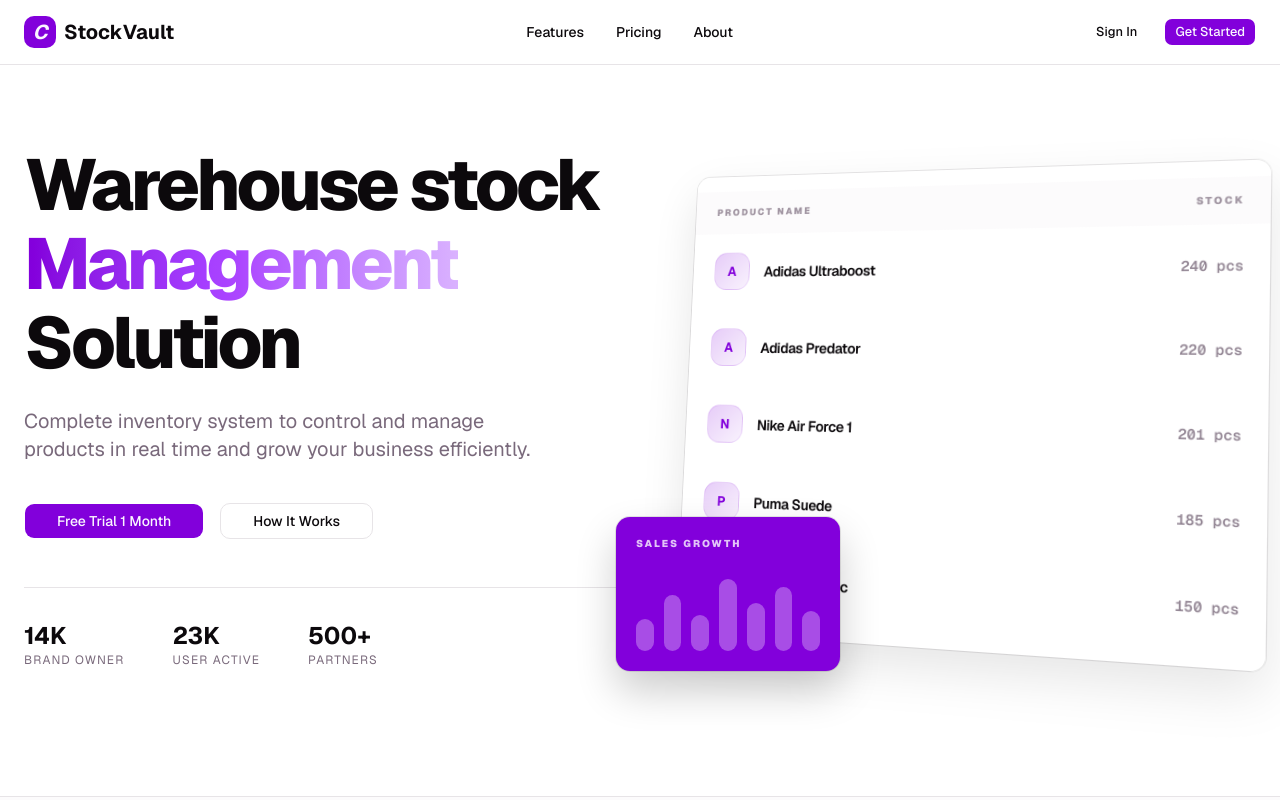
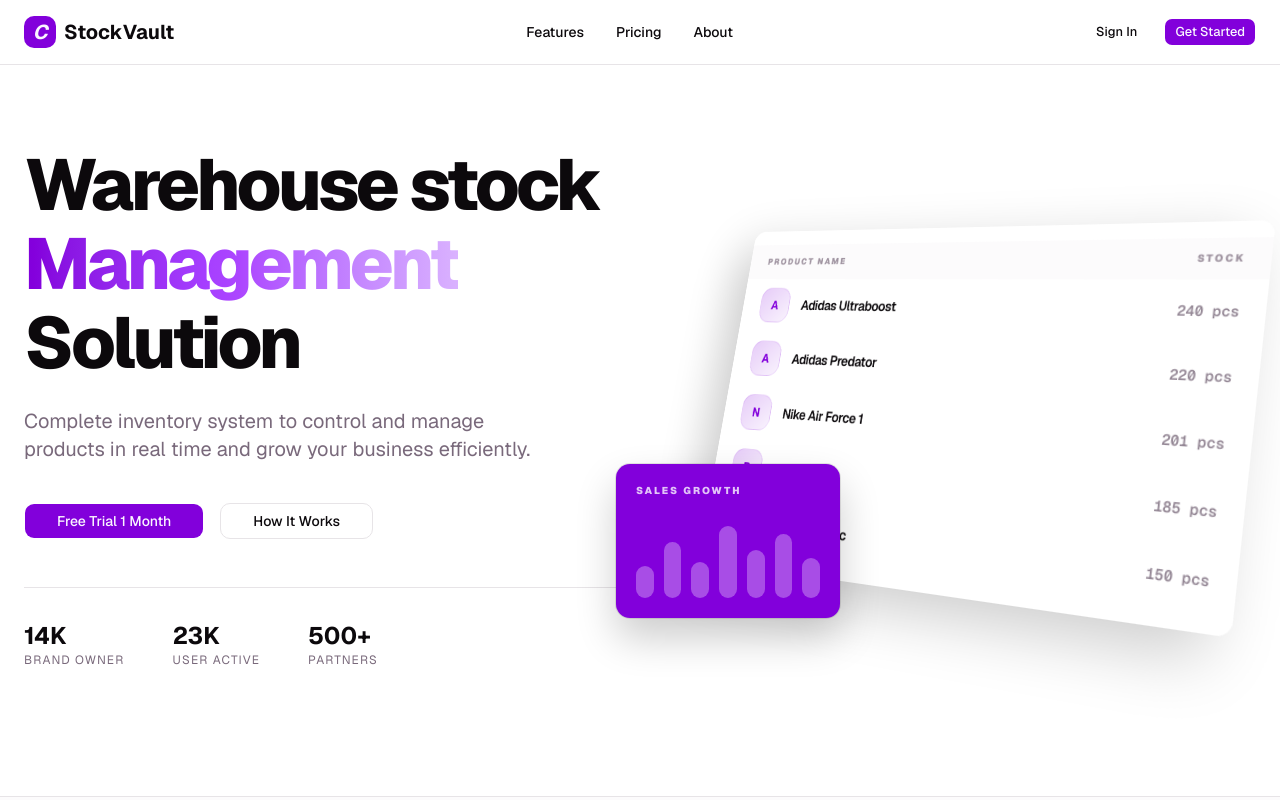
Before and after one commit to dikie001/mizani-systems--inventory-tracker-, a Next.js app: page / in a window 1280 px wide. Shown: the top 800 px of the page. Built offline with nearby package versions, Linux system fonts and the light colour scheme.

Commit message:
feat: implement landing page with navigation, features, and pricing sections

```diff
--- a/app/globals.css
+++ b/app/globals.css
@@ -186,15 +186,20 @@
   }
 
   .perspective-1000 {
-    perspective: 1000px;
+    perspective: 1200px;
+    transform-style: preserve-3d;
   }
 
   .tilt-card {
-    transform: rotateY(-12deg) rotateX(4deg) rotateZ(1deg);
-    transition: transform 0.5s cubic-bezier(0.4, 0, 0.2, 1);
+    transform: rotateY(-28deg) rotateX(12deg) rotateZ(3deg);
+    transition: transform 0.6s cubic-bezier(0.2, 0.8, 0.2, 1);
+    transform-style: preserve-3d;
+    box-shadow:
+      -20px 20px 60px rgba(0,0,0,0.2),
+      0 0 1px rgba(255,255,255,0.1);
   }
 
   .tilt-card:hover {
-    transform: rotateY(-8deg) rotateX(2deg) rotateZ(0deg) scale(1.02);
+    transform: rotateY(-15deg) rotateX(8deg) rotateZ(1deg) scale(1.03);
   }
 }
--- a/app/page.tsx
+++ b/app/page.tsx
@@ -88,13 +88,13 @@ function HeroSection() {
           </div>
         </div>
 
-        <div className="relative perspective-1000">
+        <div className="relative perspective-1000 transform-gpu">
           <Card className="shadow-[0_20px_50px_rgba(0,0,0,0.1)] dark:shadow-[0_20px_50px_rgba(0,0,0,0.3)] overflow-hidden border-white/10 bg-card/80 backdrop-blur-xl tilt-card">
             <Table>
               <TableHeader className="bg-muted/30">
                 <TableRow className="hover:bg-transparent border-none">
-                  <TableHead className="text-[10px] font-black uppercase tracking-[0.2em] py-4 px-6 text-muted-foreground/70">Product Name</TableHead>
-                  <TableHead className="text-right text-[10px] font-black uppercase tracking-[0.2em] py-4 px-6 text-muted-foreground/70">Stock</TableHead>
+                  <TableHead className="text-[10px] font-black uppercase tracking-[0.2em] py-3 px-6 text-muted-foreground/70">Product Name</TableHead>
+                  <TableHead className="text-right text-[10px] font-black uppercase tracking-[0.2em] py-3 px-6 text-muted-foreground/70">Stock</TableHead>
                 </TableRow>
               </TableHeader>
               <TableBody>
@@ -106,7 +106,7 @@ function HeroSection() {
                   { name: "Reebok Classic", stock: "150 pcs" },
                 ].map((item) => (
                   <TableRow key={item.name} className="hover:bg-white/5 transition-colors border-white/5">
-                    <TableCell className="py-5 px-6">
+                    <TableCell className="py-2.5 px-6">
                       <div className="flex items-center gap-4">
                         <div className="h-10 w-10 bg-gradient-to-br from-primary/20 to-primary/5 rounded-xl flex items-center justify-center font-bold text-sm text-primary border border-primary/10">
                           {item.name.charAt(0)}
@@ -114,7 +114,7 @@ function HeroSection() {
                         <span className="font-semibold text-[15px] tracking-tight">{item.name}</span>
                       </div>
                     </TableCell>
-                    <TableCell className="text-right py-5 px-6">
+                    <TableCell className="text-right py-2.5 px-6">
                       <span className="font-mono text-sm font-semibold text-muted-foreground/80">{item.stock}</span>
                     </TableCell>
                   </TableRow>
```
